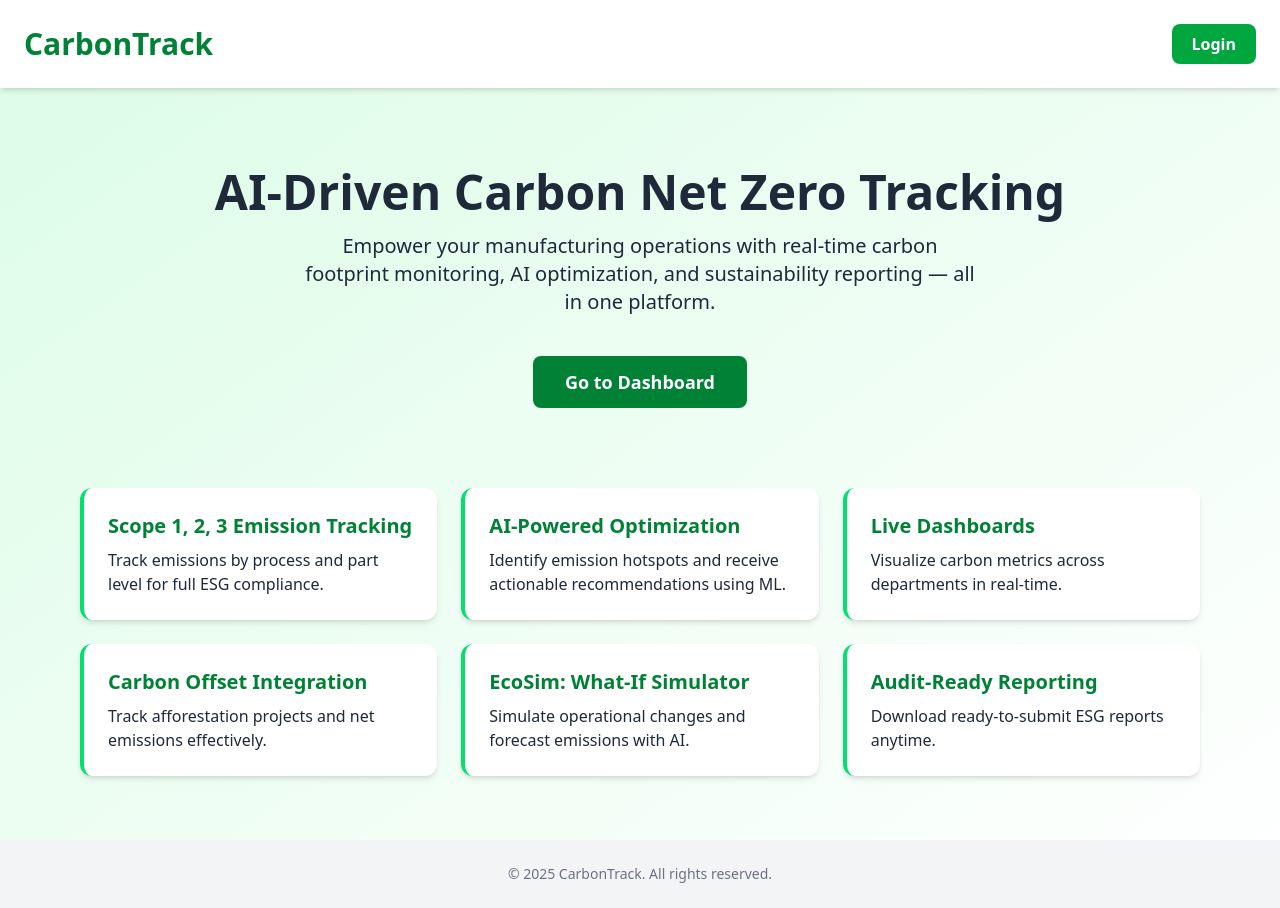
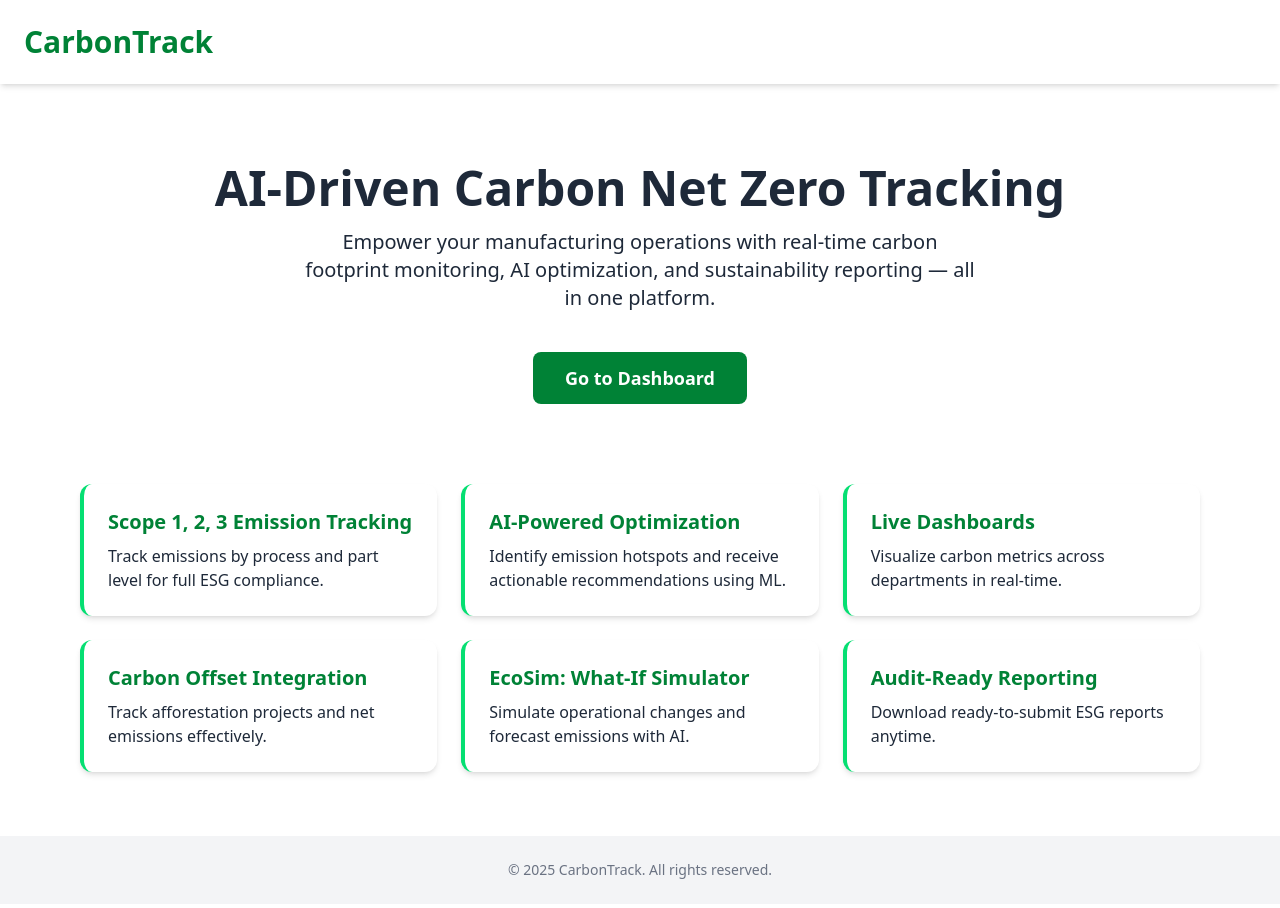
Before and after one commit to CarbonFootprint-Hackathon/CarbonFootprint, a React (Vite) app in the folder frontend/: page / in a window 1280 px wide. Built offline with nearby package versions, Linux system fonts and the light colour scheme.

Commit message:
feat: update Navbar title to 'CarbonTrack' and adjust Home page background gradient

```diff
--- a/frontend/src/components/Navbar.jsx
+++ b/frontend/src/components/Navbar.jsx
@@ -7,12 +7,12 @@ const Navbar = () => {
     <div className="h-screen w-60 bg-white-50 p-4 flex flex-col justify-between fixed shadow-md">
 
       <div>
-        <h1 className="text-2xl font-extrabold mb-1 text-green-500">Carbon Footprint</h1>
+        <h1 className="text-2xl font-extrabold mb-1 text-green-500">CarbonTrack</h1>
         <h2 className="text-md font-semibold mb-4 pt-4 border-b border-gray-300">Net Zero Tracker</h2>
 
         <nav className="flex flex-col space-y-3">
           <Link
-            to="/about"
+            to="/"
             className="flex items-center gap-2 px-2 py-2 rounded-md hover:bg-green-500 hover:text-white transition"
           >
             <FaInfoCircle /> About
--- a/frontend/src/pages/Home.jsx
+++ b/frontend/src/pages/Home.jsx
@@ -5,16 +5,16 @@ const Home = () => {
   const navigate = useNavigate();
 
   return (
-    <div className="min-h-screen bg-gradient-to-br from-green-100 to-white text-gray-800">
+    <div className="min-h-screen bg-gradient-to-br from-white-50 to-white text-gray-800">
       {/* Header */}
       <header className="flex justify-between items-center p-6 shadow-md bg-white">
         <h1 className="text-3xl font-bold text-green-700">CarbonTrack</h1>
-        <button
+        {/* <button
           onClick={() => navigate("/login")}
           className="bg-green-600 hover:bg-green-700 text-white font-semibold px-5 py-2 rounded-lg"
         >
           Login
-        </button>
+        </button> */}
       </header>
 
       {/* Hero Section */}
```
